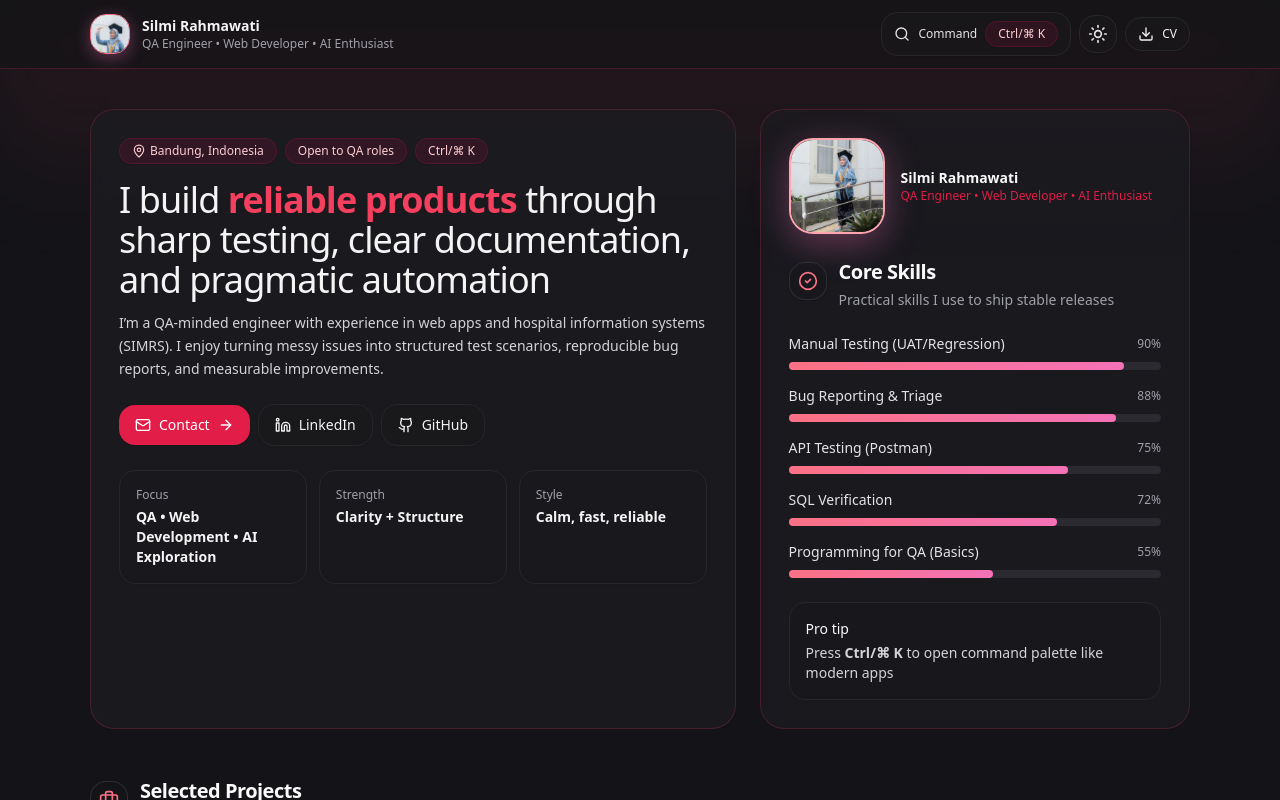
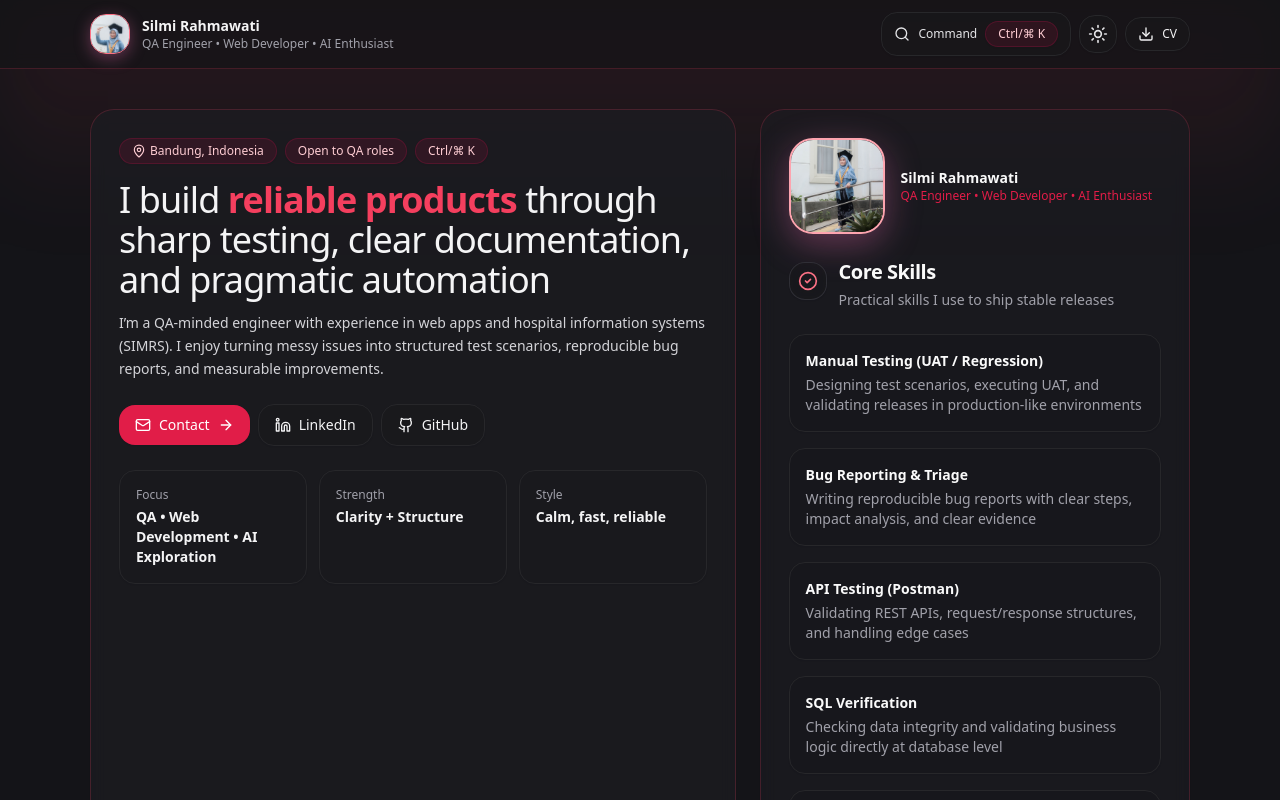
Before and after one commit to silmirahmawati/silmi-portfolio, a React (Vite) app: page / in a window 1280 px wide. Shown: the top 800 px of the page. Built offline with nearby package versions, Linux system fonts and the light colour scheme.

Commit message:
Refactor core skills to text-based descriptions

```diff
--- a/src/App.jsx
+++ b/src/App.jsx
@@ -113,11 +113,26 @@ const experience = [
 ];
 
 const skills = [
-  { name: "Manual Testing (UAT/Regression)", level: 90 },
-  { name: "Bug Reporting & Triage", level: 88 },
-  { name: "API Testing (Postman)", level: 75 },
-  { name: "SQL Verification", level: 72 },
-  { name: "Programming for QA (Basics)", level: 55 },
+  {
+    name: "Manual Testing (UAT / Regression)",
+    desc: "Designing test scenarios, executing UAT, and validating releases in production-like environments",
+  },
+  {
+    name: "Bug Reporting & Triage",
+    desc: "Writing reproducible bug reports with clear steps, impact analysis, and clear evidence",
+  },
+  {
+    name: "API Testing (Postman)",
+    desc: "Validating REST APIs, request/response structures, and handling edge cases",
+  },
+  {
+    name: "SQL Verification",
+    desc: "Checking data integrity and validating business logic directly at database level",
+  },
+  {
+    name: "Programming for QA",
+    desc: "Using basic scripting to support testing, debugging, and simple workflow automation",
+  },
 ];
 
 
@@ -556,28 +571,18 @@ export default function App() {
 
           <div className="space-y-4">
             {skills.map((s) => (
-                <div key={s.name}>
-                  <div className="flex items-center justify-between">
-                    <p className="text-sm text-zinc-800 dark:text-zinc-200">{s.name}</p>
-                    <p className="text-xs text-zinc-500 dark:text-zinc-400">{s.level}%</p>
-                  </div>
-                  <div className="mt-2 h-2 rounded-full bg-zinc-200 dark:bg-[#2a2a30]">
               <div
-                      className="h-2 rounded-full bg-rose-400 dark:bg-gradient-to-r dark:from-rose-400 dark:to-pink-400 transition-all duration-700"
-                      style={{ width: `${s.level}%` }}
-                    />
-                  </div>
+                key={s.name}
+                className="rounded-2xl border border-zinc-200 bg-white/70 p-4 shadow-sm dark:border-zinc-800 dark:bg-zinc-900/20"
+              >
+                <p className="text-sm font-semibold text-zinc-900 dark:text-zinc-50">
+                  {s.name}
+                </p>
+                <p className="mt-1 text-sm text-zinc-600 dark:text-zinc-400">
+                  {s.desc}
+                </p>
               </div>
             ))}
-            </div>
-
-            <div className="mt-6 rounded-2xl border border-zinc-200 bg-white/70 p-4 text-sm text-zinc-700 dark:border-zinc-800 dark:bg-zinc-900/20 dark:text-zinc-300">
-              <p className="font-medium text-zinc-900 dark:text-zinc-50">
-                Pro tip
-              </p>
-              <p className="mt-1">
-                Press <span className="font-semibold">Ctrl/⌘ K</span> to open command palette like modern apps
-              </p>
           </div>
           </div>
         </motion.section>
```
Lines whose indentation alone changed are shown as unchanged.
